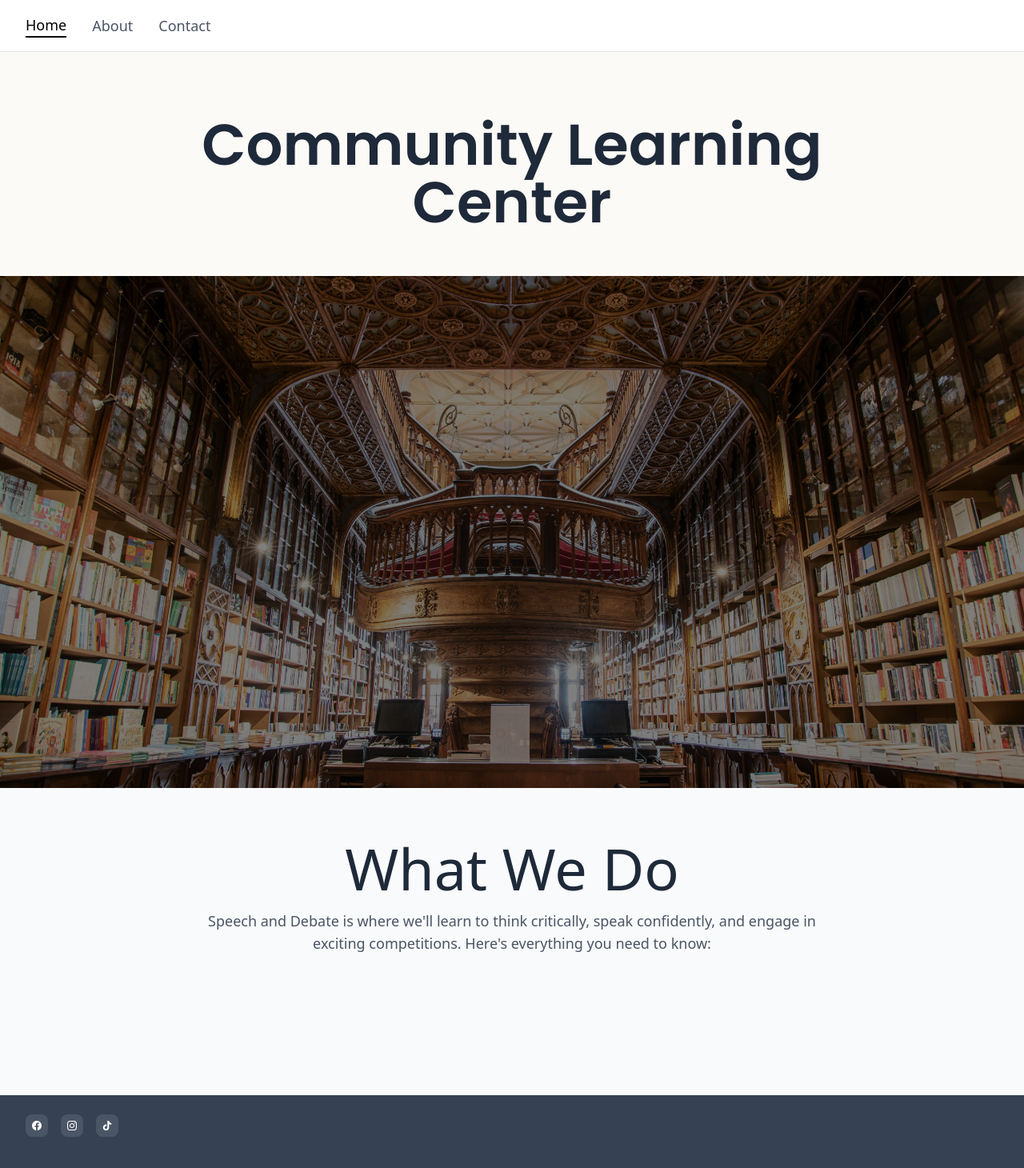
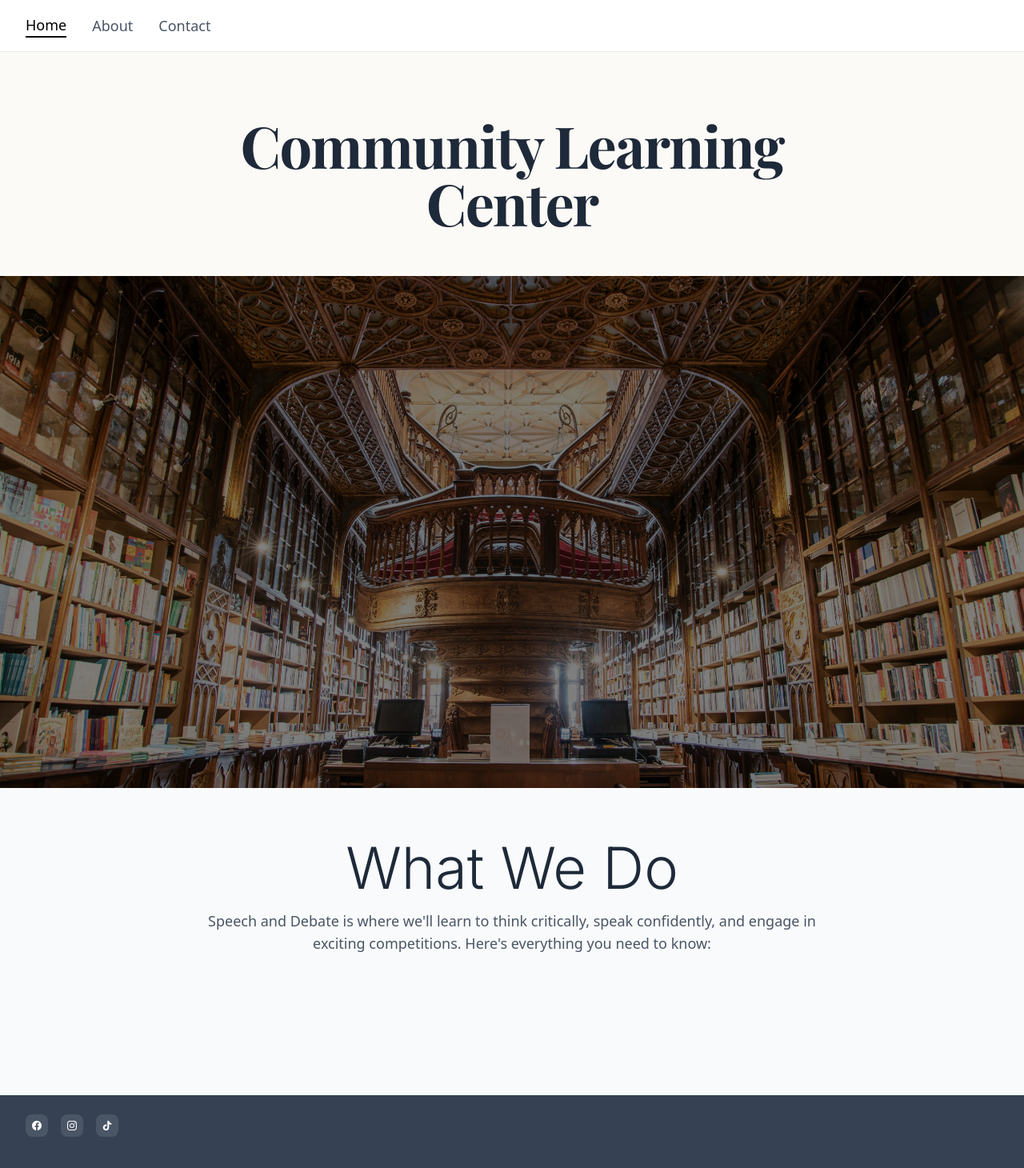
Before and after one commit to rikuto-mikado/library-website-vite, a React (Vite) app: page / in a window 1280 px wide. Shown: the top 1460 px of the page at 80% size. Built offline with nearby package versions, Linux system fonts and the light colour scheme.

Commit message:
update my project

```diff
--- a/index.html
+++ b/index.html
@@ -7,7 +7,7 @@
     <title>Vite + React</title>
     <link rel="preconnect" href="https://fonts.googleapis.com">
     <link rel="preconnect" href="https://fonts.gstatic.com" crossorigin>
-    <link href="https://fonts.googleapis.com/css2?family=Poppins:wght@300;400;500;600;700&display=swap" rel="stylesheet">
+    <link href="https://fonts.googleapis.com/css2?family=Inter:wght@300;400;500;600;700;800&family=Playfair+Display:wght@400;500;600;700;800&family=Crimson+Text:wght@400;600&display=swap" rel="stylesheet">
   </head>
   <body>
     <div id="root"></div>
--- a/src/index.css
+++ b/src/index.css
@@ -18,6 +18,14 @@ body {
   width: 100%;
 }
 
-.font-poppins {
-  font-family: 'Poppins', sans-serif;
+.font-inter {
+  font-family: 'Inter', sans-serif;
 }
+
+.font-playfair {
+  font-family: 'Playfair Display', serif;
+}
+
+.font-crimson {
+  font-family: 'Crimson Text', serif;
+}
--- a/src/pages/Home.jsx
+++ b/src/pages/Home.jsx
@@ -8,11 +8,12 @@ function Home() {
         {/* Title Section */}
         <div className="text-center py-10">
           <div className="max-w-4xl mx-auto px-4">
-            <h1 className="text-5xl md:text-6xl lg:text-7xl font-semibold text-gray-800 mb-4 font-poppins">
+            <h1 className="text-5xl md:text-6xl lg:text-7xl font-playfair font-bold text-gray-800 mb-4 tracking-tight leading-none">
               Community Learning Center
             </h1>
           </div>
         </div>
+
 
         {/* Full-width Library Image */}
         <div className="w-full relative">
@@ -28,7 +29,7 @@ function Home() {
       {/* What We Do Section */}
       <section id="about" className="py-16 bg-gray-50">
         <div className="text-center max-w-6xl mx-auto px-4">
-          <h1 className="text-5xl md:text-6xl lg:text-7xl font-light text-gray-800 mb-4">
+          <h1 className="text-5xl md:text-6xl lg:text-7xl font-light font-inter text-gray-800 mb-4">
               What We Do
           </h1>
 
```
